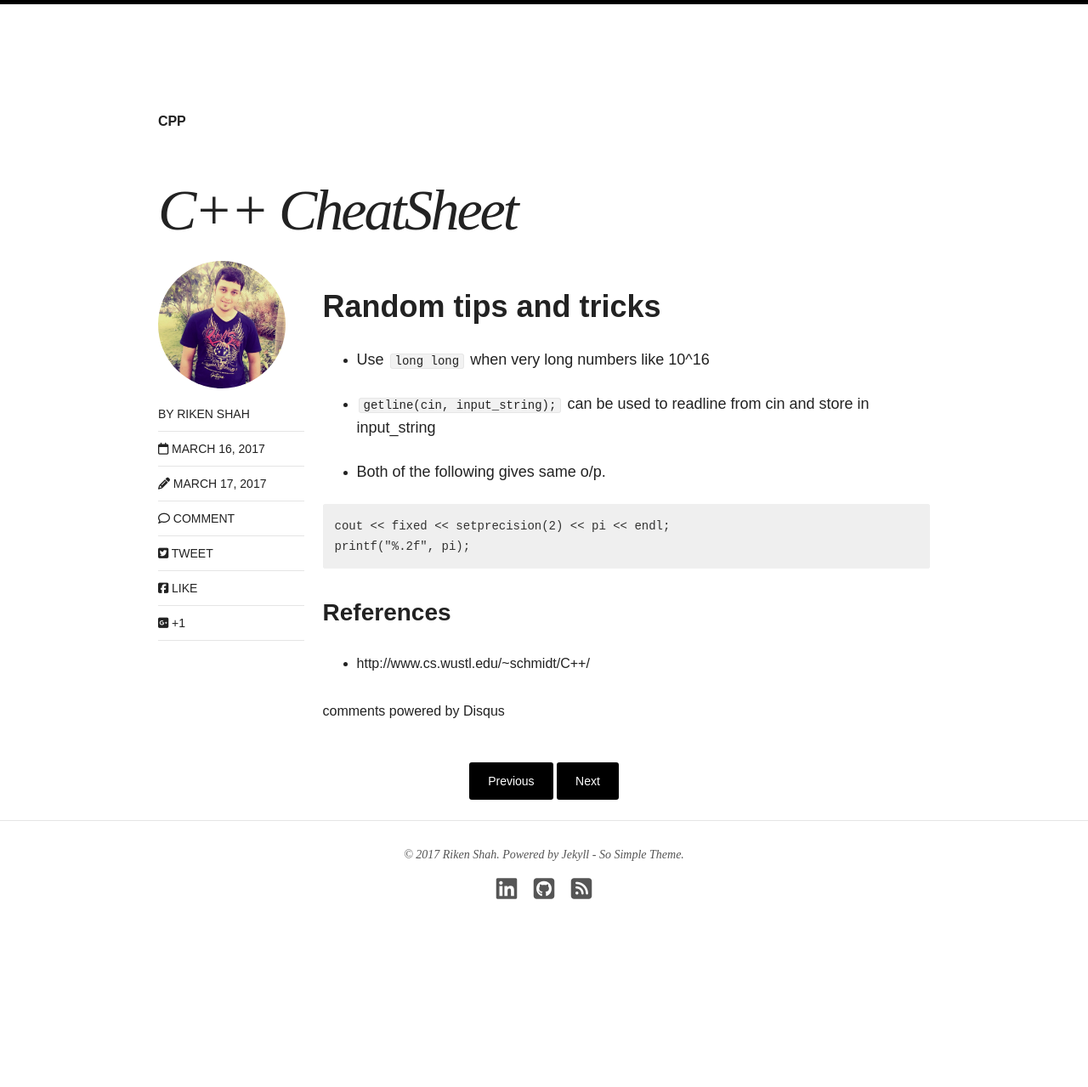
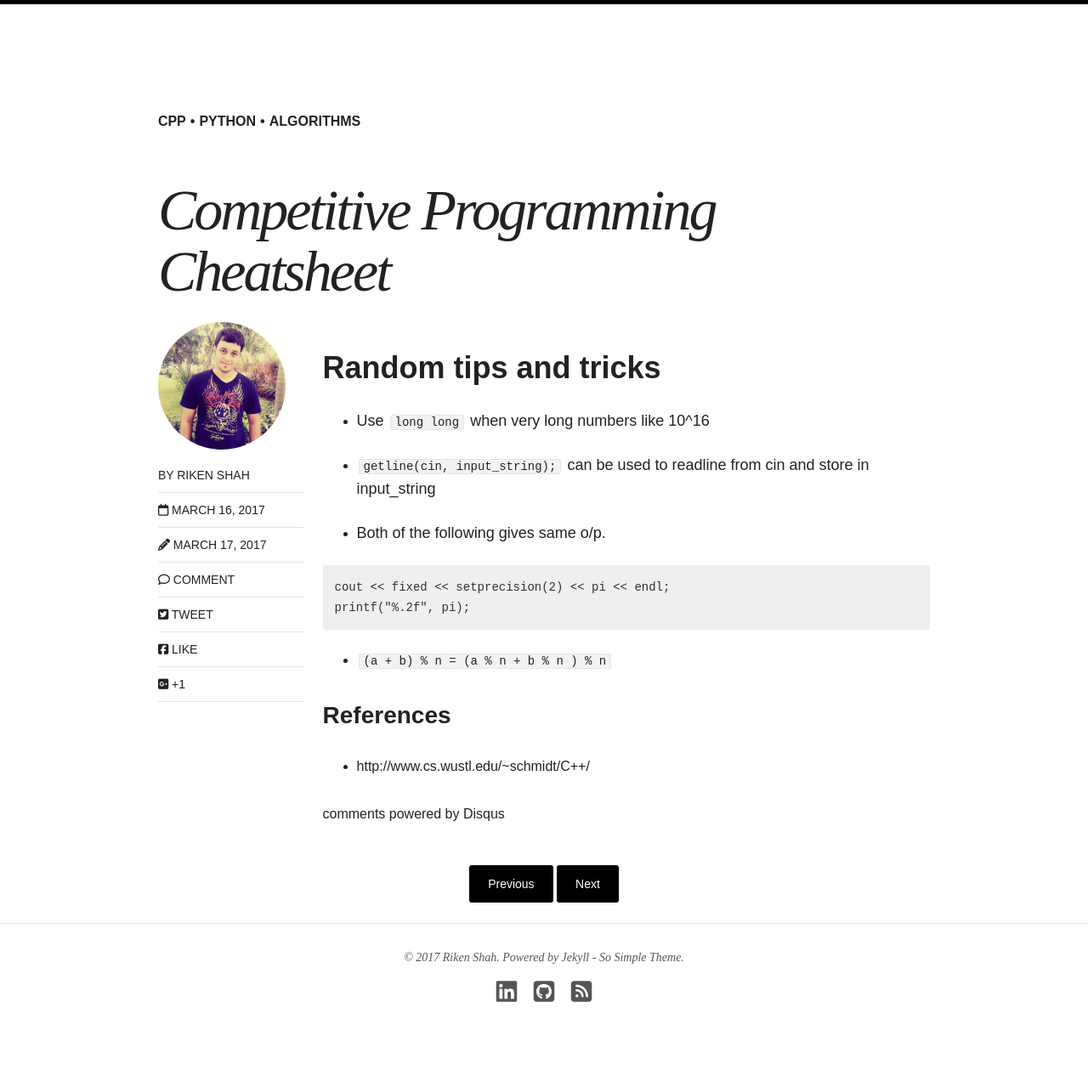
Before and after one commit to rikenshah/rikenshah.github.io, a Jekyll site: the page built from _posts/articles/2017-03-16-c++-cheatsheet.md, in a window 1280 px wide. Shown: the whole page at 85% size. Built offline with Jekyll 4.4.1, drawn with Linux system fonts in a browser that asks for light colours; nearby versions of some CDN libraries; comment, search, counter and statistics services are not loaded; before the commit the page ends 1158 px from its top, so only the background shows below that.

Commit message:
Update 2017-03-16-c++-cheatsheet.md

````diff
--- a/_posts/articles/2017-03-16-c++-cheatsheet.md
+++ b/_posts/articles/2017-03-16-c++-cheatsheet.md
@@ -1,9 +1,9 @@
 ---
 layout: post
-title: C++ CheatSheet
-excerpt: "Notes about C++"
+title: Competitive Programming Cheatsheet
+excerpt: "Notes about Competitive Programming"
 categories: articles
-tags: [cpp]
+tags: [cpp, python, algorithms]
 author: riken_shah
 comments: true
 share: true
@@ -24,6 +24,8 @@ cout << fixed << setprecision(2) << pi << endl;
 printf("%.2f", pi);
 ```
 
+- `(a + b) % n = (a % n + b % n ) % n`
+
 
 
 ### References
````
